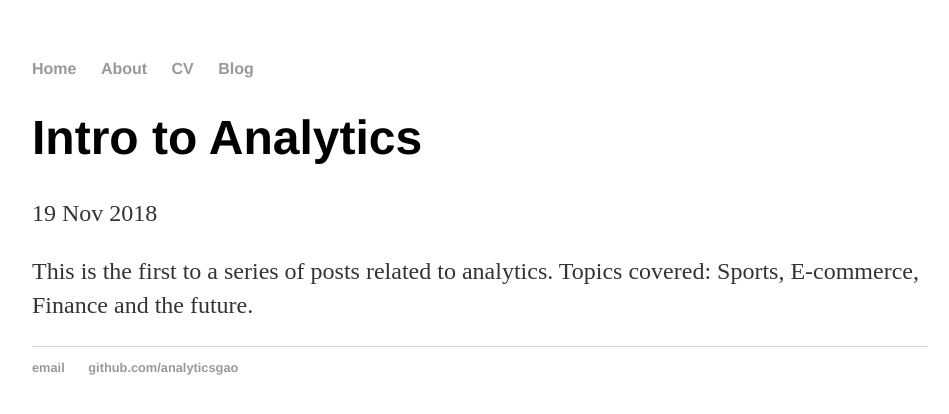
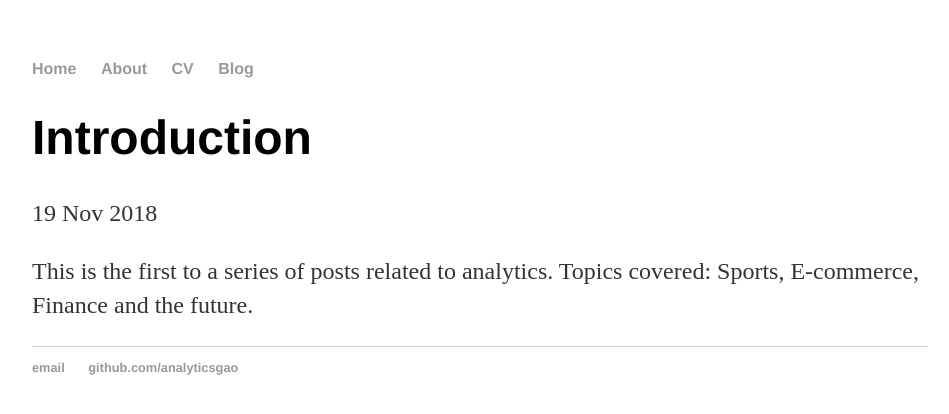
Before and after one commit to analyticsgao/analyticsgao.github.io, a Jekyll site: the page built from _posts/2018-11-19-Introduction.md, in a window 1280 px wide. Shown: the top 414 px of the page, without its empty margins (160-1109 px from the left). Built offline with Jekyll 4.4.1, drawn with Linux system fonts in a browser that asks for light colours; our own code applies the rules of GitHub Pages for plain Markdown files.

Commit message:
Update 2018-11-19-Introduction.md

```diff
--- a/_posts/2018-11-19-Introduction.md
+++ b/_posts/2018-11-19-Introduction.md
@@ -1,7 +1,2 @@
----
-layout: post
-title: "Intro to Analytics"
-date: 2018-11-19
----
 
 This is the first to a series of posts related to analytics. Topics covered: Sports, E-commerce, Finance and the future.
```
